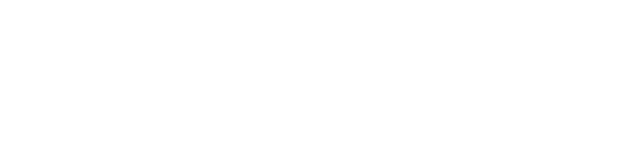
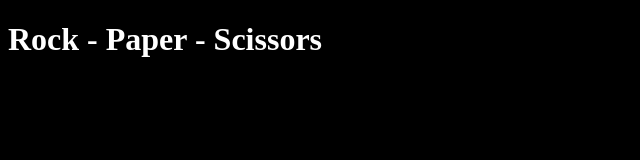
Before and after one commit to mustafa-bhatti/rock-paper-scissors, a plain HTML site: page index.html in a window 1280 px wide. Shown: the whole page, without its empty margins (0-640 px from the left). Drawn offline with Linux system fonts and the light colour scheme.

Commit message:
add the initial plan

```diff
--- a/index.html
+++ b/index.html
@@ -4,9 +4,15 @@
     <meta charset="UTF-8">
     <meta name="viewport" content="width=device-width, initial-scale=1.0">
     <title>Rock Paper Scissors</title>
+    <style>
+        body {
+            background-color: black;
+            color: #ffff;
+        }
+    </style>
 </head>
 <body>
-
+    <h1> Rock - Paper - Scissors </h1>
     <script src="script.js"></script>
 </body>
 </html>
```
Also changed, not shown: script.js (+9 -0 lines).
